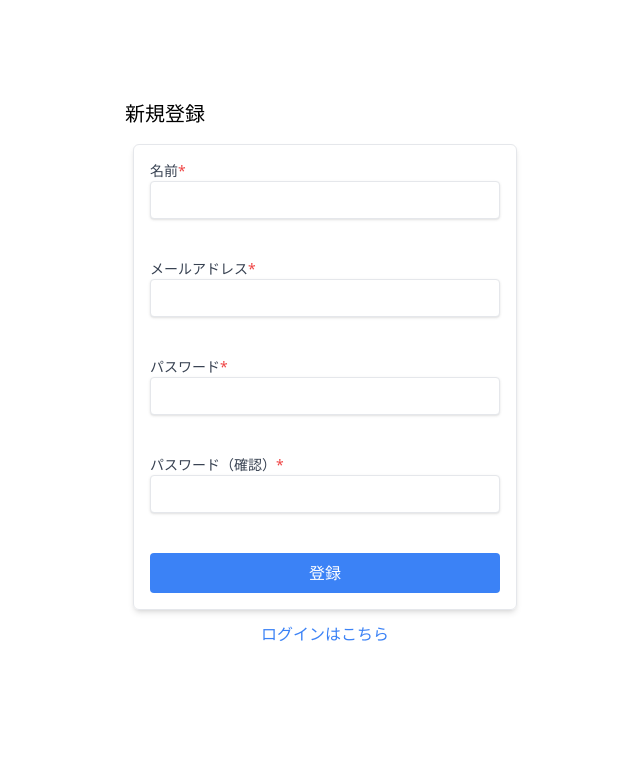
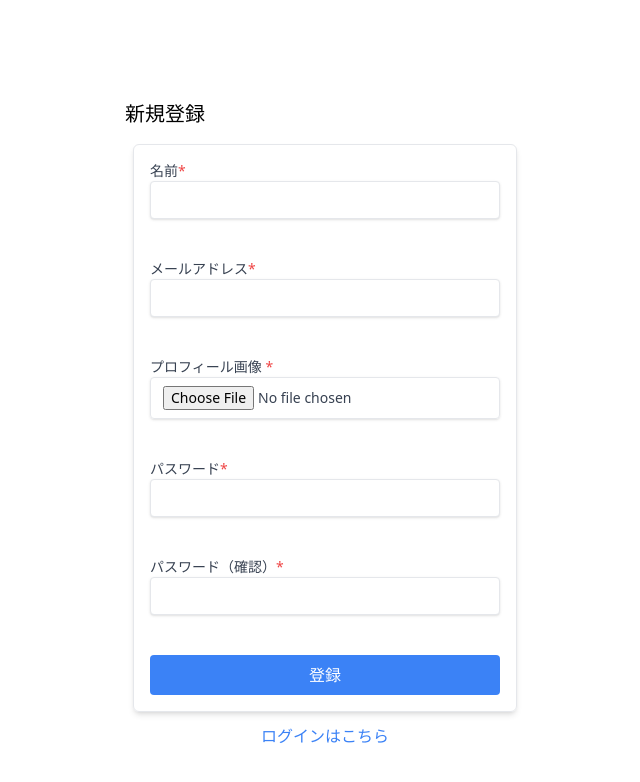
Before and after one commit to naoya0117/react-book-review, a React (Create React App) app in the folder app/: page /signup in a window 1280 px wide. Shown: the top 782 px of the page, without its empty margins (315-955 px from the left). Built offline with nearby package versions, Linux system fonts and the light colour scheme; no server answers.

Commit message:
feat:新規登録フォーム-プロフィール画像フィールドの追加

```diff
--- /dev/null
+++ b/app/src/components/Form/FileField.tsx
@@ -0,0 +1,34 @@
+import React from 'react';
+
+type FileFieldProps = {
+    label: string;
+    error?: string | undefined;
+    className?: string;
+    required?: boolean;
+    id: string;
+} & React.InputHTMLAttributes<HTMLInputElement>;
+
+//ファイルをアップロードするためのフォームフィールド
+export const FileField = React.forwardRef<HTMLInputElement, FileFieldProps>(
+    ({ error, label, required = false, className, ...props }: FileFieldProps, ref) => {
+        return (
+            <label className="block text-sm font-medium text-gray-700" htmlFor={props.id}>
+                {label} {required && <span className="text-red-500">*</span>}
+                <input
+                    ref={ref}
+                    type="file"
+                    className={`shadow appearance-none border rounded w-full py-2 px-3 text-gray-700 leading-tight focus:outline-none focus:shadow-outline ${className}`}
+                    required={required}
+                    {...props}
+                />
+                <div className="h-10">
+                    <div className="text-red-500" data-testid={`error-${props.id}`}>
+                        {error}
+                    </div>
+                </div>
+            </label>
+        );
+    }
+);
+
+FileField.displayName = 'FileField';
--- a/app/src/components/Form/TextField.tsx
+++ b/app/src/components/Form/TextField.tsx
@@ -5,11 +5,12 @@ type TextFieldProps = {
     error?: string;
     required?: boolean;
     className?: string;
+    type?: 'text' | 'password' | 'email' | 'number';
     id: string;
 } & React.InputHTMLAttributes<HTMLInputElement>;
 
 export const TextField = React.forwardRef<HTMLInputElement, TextFieldProps>(
-    ({ label, error, required, id, className, ...props }, ref) => {
+    ({ label, error, required, id, className, type, ...props }, ref) => {
         return (
             <div>
                 <label className="block text-sm font-medium text-gray-700" htmlFor={id}>
@@ -20,6 +21,7 @@ export const TextField = React.forwardRef<HTMLInputElement, TextFieldProps>(
                     ref={ref} // refをinput要素に割り当て
                     required={required}
                     id={id}
+                    type={type || 'text'}
                     className={`shadow appearance-none border rounded w-full py-2 px-3 text-gray-700 leading-tight focus:outline-none focus:shadow-outline ${className}`}
                     {...props}
                 />
--- a/app/src/components/Form/index.ts
+++ b/app/src/components/Form/index.ts
@@ -1,2 +1,3 @@
 export * from './Form';
 export * from './TextField';
+export * from './FileField';
--- a/app/src/features/auth/components/SignUpForm.tsx
+++ b/app/src/features/auth/components/SignUpForm.tsx
@@ -1,6 +1,6 @@
 import { z } from 'zod';
 import { Button } from '@/components/Elements';
-import { Form, TextField } from '@/components/Form';
+import { FileField, Form, TextField } from '@/components/Form';
 import { signUp } from '../api/signUp';
 
 export const SignUpForm = () => {
@@ -15,6 +15,14 @@ export const SignUpForm = () => {
                 .string()
                 .min(1, { message: '必須項目です' })
                 .email({ message: '無効なメールアドレスです' }),
+            avatar: z
+                .any()
+                .refine((image) => image instanceof File, {
+                    message: 'ファイルを選択してください',
+                })
+                .refine((image) => ['image/png', 'image/jpg'].includes(image?.type), {
+                    message: 'pngまたはjpg形式の画像を選択してください',
+                }),
             password: z
                 .string()
                 .min(1, { message: '必須項目です' })
@@ -55,6 +63,17 @@ export const SignUpForm = () => {
                         data-testid="signup-email"
                         required
                     />
+                    <FileField
+                        label="プロフィール画像"
+                        id="signup-avatar"
+                        error={
+                            typeof errors.avatar?.message === 'string'
+                                ? errors.avatar.message
+                                : undefined
+                        }
+                        data-testid="signup-avatar"
+                        required
+                    />
                     <TextField
                         label="パスワード"
                         id="signup-password"
```
Also changed, not shown: 2 other files (tests, documents, lock files or other folders).
